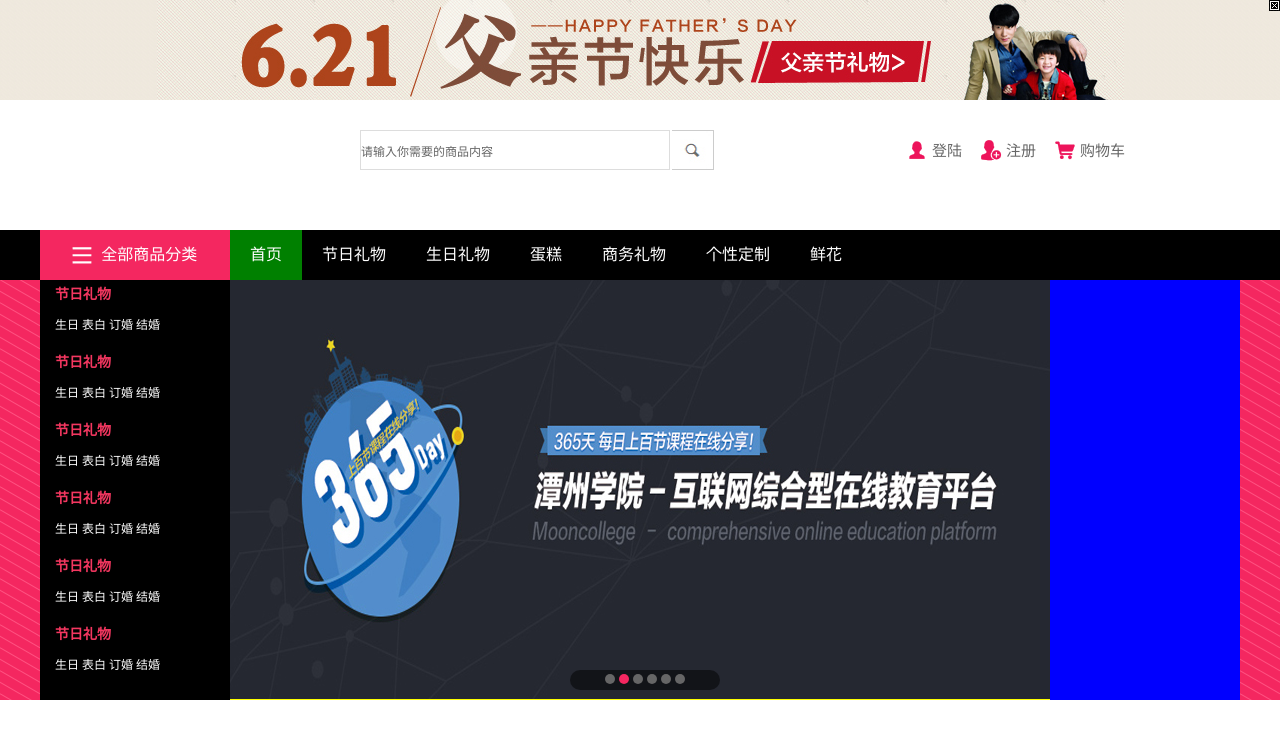
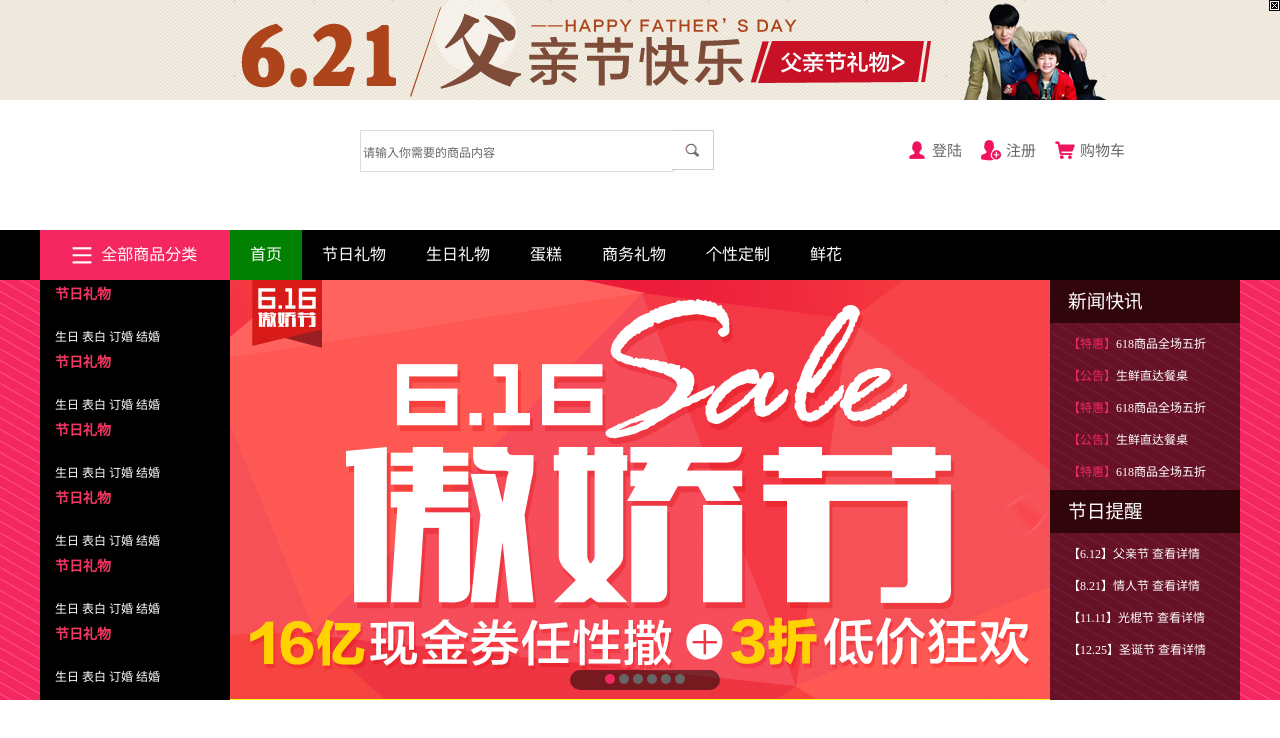
Before and after one commit to DACloud/web2ECSHOP, a plain HTML site: page index.html in a window 1280 px wide. Shown: the top 738 px of the page. Drawn offline with Linux system fonts and the light colour scheme.

Commit message:
右侧新闻栏finish

```diff
--- a/css/basic.css
+++ b/css/basic.css
@@ -6,9 +6,12 @@
     color: #ed145b;
     margin-right: 5px;
 	}
-	*{
+	/*提高性能，尽量不用通配符*号键*/
+	html,body,ul,li,a,h3,ol{
 		margin: 0px;
 		padding: 0px;
+		text-decoration: none;
+		list-style-type: none;
 	}
 	/*头部样式*/
 	.picAdv{
@@ -196,7 +199,6 @@
 	#view .main{
 		width: 1200px;
 		height: 420px;
-		background-color: green;
 		margin: 0 auto;
 	}
 	#view .main .flash{
@@ -206,12 +208,6 @@
 		float: right;
 		position: relative;
 
-	}
-	#view .main .news{
-		width: 190px;
-		height: 420px;
-		background-color: blue;
-		float: right;
 	}
 	/*左右按钮样式开始*/
 	#view .main .flash a{
@@ -280,3 +276,59 @@
  #view .main .flash .control .hover{
 	background-color: #f42760;
 }
+/*新闻样式开始*/
+#view .main .news{
+	width: 190px;
+	height: 420px;
+	float: right;
+	/*以下是保证半透明效果能兼容所有浏览器的代码*/
+	position: relative;
+}
+#view .main .news .newsOpacity{
+	width: 190px;
+	height: 420px;
+	background-color: #0a0202;
+	filter:alpha(opacity=60);
+	-moz-opaacity:0.6;
+	-khtml-opacity:0.6;
+	opacity: 0.6;
+}
+#view .main .news .newsCon{
+	width: 190px;
+	height: 420px;
+	position: absolute;
+	top:0;
+	left: 0;
+}
+#view .main .news .newsCon .newsCon1{
+	height:210px;
+}
+#view .main .news .newsCon .newsCon2{
+	height:210px;
+}
+#view .main .news .newsCon h3{
+	display: block;
+	height: 43px;
+	background-color: #30060c;
+	color: white;
+	text-indent: 18px;
+	line-height: 43px;
+	font-weight: normal;
+}
+#view .main .news .newsCon ul{
+	padding:5px 0 0 18px;
+	list-style-type: none;
+}
+#view .main .news .newsCon ul li a{
+	text-decoration: none;
+	color:white;
+	font-size: 12px;
+	outline: none;
+	line-height: 32px;
+}
+#view .main .news .newsCon ul li a:hover{
+	color: #f42760;
+}
+#view .main .news .newsCon ul li a font{
+	color: #f42760;
+}
--- a/index.html
+++ b/index.html
@@ -123,7 +123,32 @@
 	<!-- 轮播图开始 -->
 	<div id="view">
 		<div class="main">
-			<div class="news"></div>
+			<!-- 右侧新闻栏样式结束 -->
+			<div class="news">
+				<div class="newsOpacity"></div>
+				<div class="newsCon">
+					 <div class="newsCon1">
+					 		<h3>新闻快讯</h3>
+							<ul>
+								<li><a href="#"><font>【特惠】</font>618商品全场五折</a></li>
+								<li><a href="#"><font>【公告】</font>生鲜直达餐桌</a></li>
+								<li><a href="#"><font>【特惠】</font>618商品全场五折</a></li>
+								<li><a href="#"><font>【公告】</font>生鲜直达餐桌</a></li>
+								<li><a href="#"><font>【特惠】</font>618商品全场五折</a></li>
+							</ul>
+					 </div>
+					<div class="newsCon2">
+						<h3>节日提醒</h3>
+						<ul>
+							<li><a href="#">【6.12】父亲节 查看详情</a></li>
+							<li><a href="#">【8.21】情人节 查看详情</a></li>
+							<li><a href="#">【11.11】光棍节 查看详情</a></li>
+							<li><a href="#">【12.25】圣诞节 查看详情</a></li>
+						</ul>
+					</div>
+				</div>
+			</div>
+			<!-- 右侧新闻样式结束 -->
 			<!--flash begin  -->
 			<div class="flash">
 				<a href="javascript:void(0)" class="prev"></a>
--- a/js/index.js
+++ b/js/index.js
@@ -44,28 +44,27 @@
 	var _preindex=0;
 	// control控制代码
 	$("#view .main .flash .control span").click(function() {
-		clearInterval(clearTime)
+		// clearInterval(clearTime);
 		_index=$(this).index();
 		scrollPlay();
 	});
 	// 左右切换控制效果
 		// 向右切换
 	$("#view .main .flash .prev").click(function(){
-		clearInterval(clearTime)
+		// clearInterval(clearTime);
 		_index--;
-		scrollPlay()
+		scrollPlay();
 	});
 		// 向右切换
 	$("#view .main .flash .next").click(function(){
-		clearInterval(clearTime)
+		// clearInterval(clearTime);
 		_index++;
 		scrollPlay();
 	});
-	autoPlay();
-	// $("#view .flash .next,#view .flash .prev,#view .flash .control span").mouseout(function() {
+	// $("#view .flash .next,#view .flash .prev,#view .flash .control").mouseout(function() {
 	// 	autoPlay();
 	// });
-// 思路是先按最笨的办法做，然后将函数整合成一个
+// 思路:先按最笨的办法做，然后将函数整合成一个
 	function scrollPlay(){
 		$("#view .main .flash .control span").eq(_index).addClass('hover').siblings().removeClass('hover');
 		if (_index>5) {
@@ -89,12 +88,12 @@
 		else if(_preindex>_index){
 			$("#view .main .flash .scroll img").eq(_preindex).animate({left:"820px"}, 300);
 			$("#view .main .flash .scroll img").eq(_index).css("left","-820px").animate({left:"0"}, 300);
-		}
+		};
 		_preindex=_index;
-	}
-	function autoPlay(){
-		clearTime = setInterval(function(){
-			_index++;
-			scrollPlay();
-		},5000);
-	}
+	};
+	// function autoPlay(){
+	// 	clearTime = setInterval(function(){
+	// 		_index++;
+	// 		scrollPlay();
+	// 	},5000);
+	// };
```
